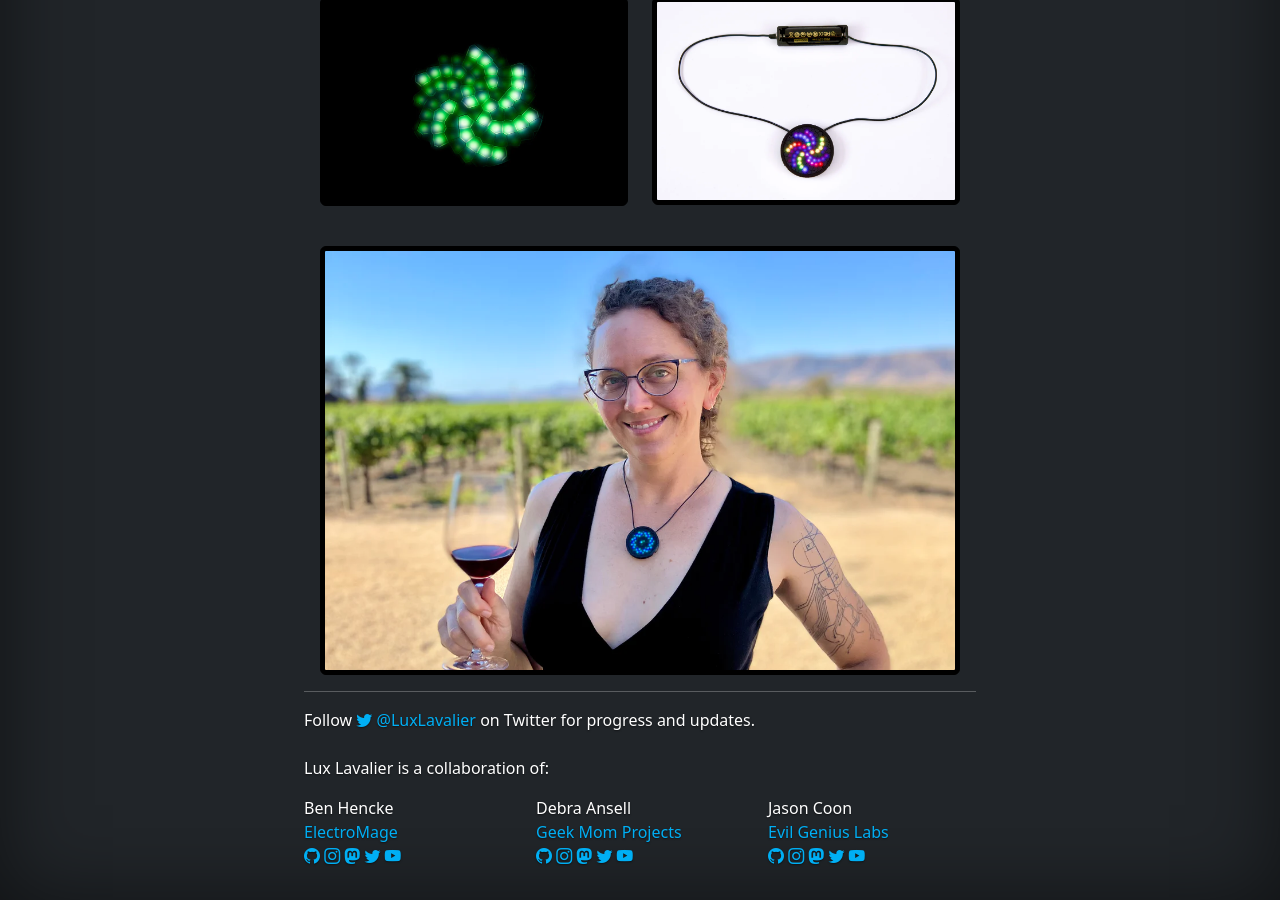
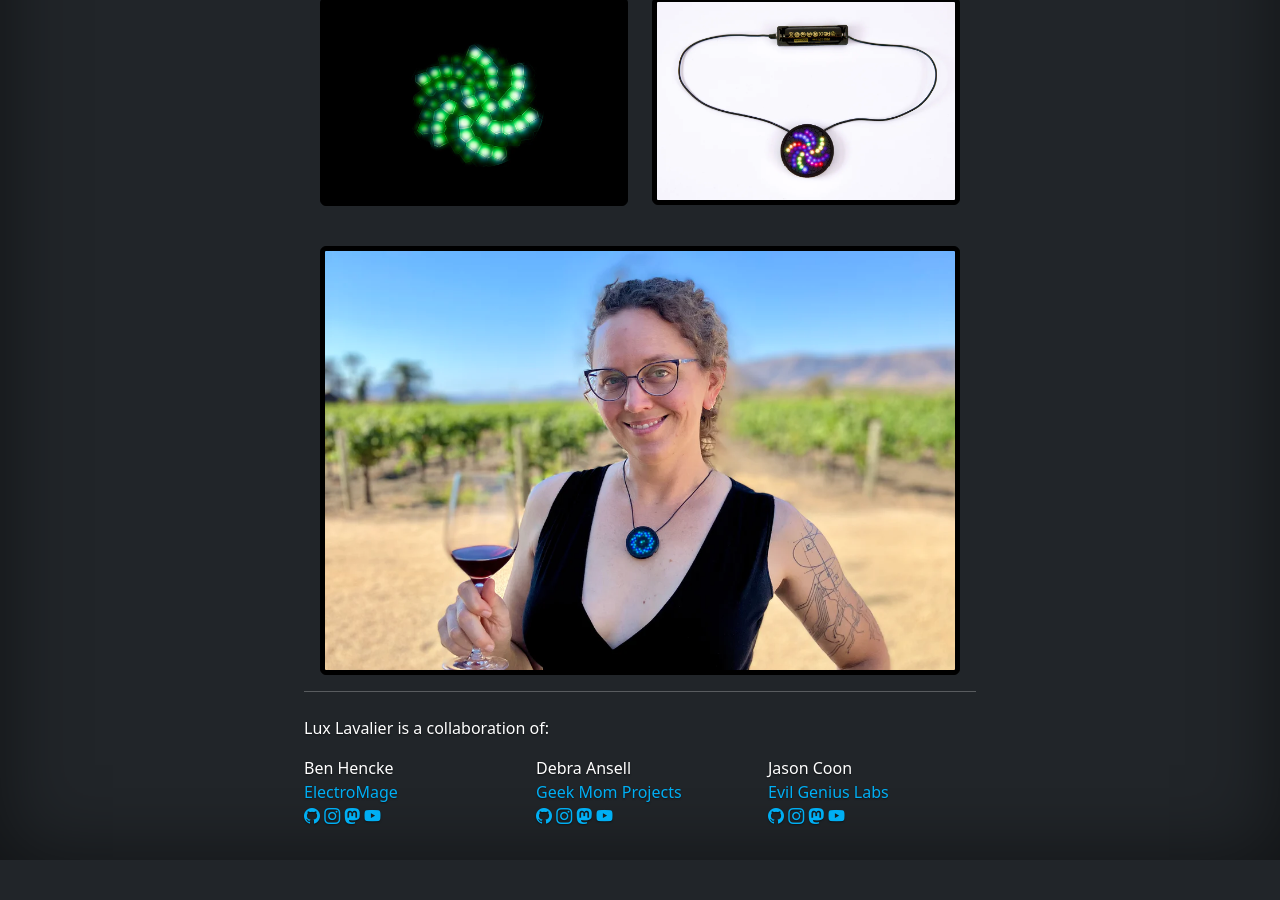
Before and after one commit to LuxLavalier/LuxLavalier.github.io, a Jekyll site: the page built from index.md, in a window 1280 px wide and 900 px high, scrolled down 2720 px. Built offline with Jekyll 4.4.1, drawn with Linux system fonts in a browser that asks for light colours; after the commit the page ends 3580 px from its top, so only the background shows below that.

Commit message:
Deleted Twitter :)

```diff
--- a/_config.yml
+++ b/_config.yml
@@ -8,5 +8,4 @@ plugins:
 google_analytics: G-ZYKK881CJY
 
 github_username: luxlavalier
-twitter_username: evilgeniuslab
 instagram_username: jasoncoon
--- a/_data/members.yml
+++ b/_data/members.yml
@@ -2,7 +2,6 @@
   site_name: ElectroMage
   site_url: electromage.com
   github_username: simap
-  twitter_username: ledmage
   mastodon_instance: leds.social
   mastodon_username: wizard
   instagram_username: electromage_leds
@@ -12,7 +11,6 @@
   site_name: Geek Mom Projects
   site_url: geekmomprojects.com
   github_username: geekmomprojects
-  twitter_username: GeekMomProjects
   mastodon_instance: mastodon.social
   mastodon_username: geekmomprojects
   instagram_username: geekmomprojects
@@ -22,7 +20,6 @@
   site_name: Evil Genius Labs
   site_url: evilgeniuslabs.org
   github_username: jasoncoon
-  twitter_username: jasoncoon_
   mastodon_instance: leds.social
   mastodon_username: jasoncoon
   instagram_username: jasoncoon
--- a/_includes/footer-social.html
+++ b/_includes/footer-social.html
@@ -41,13 +41,6 @@
         >
           <i class="bi bi-mastodon"></i>
         </a>
-        {%- endif -%} {%- if member.twitter_username -%}
-        <a
-          href="https://www.twitter.com/{{ member.twitter_username| cgi_escape | escape }}"
-          title="Follow {{ member.name }} on Twitter"
-        >
-          <i class="bi bi-twitter"></i>
-        </a>
         {%- endif -%} {%- if member.youtube_username -%}
         <a
           href="https://youtube.com/{{ member.youtube_username| cgi_escape | escape }}"
--- a/_includes/footer.html
+++ b/_includes/footer.html
@@ -1,11 +1,5 @@
 <footer class="mt-auto">
   <hr />
-
-  Follow
-  <a href="https://twitter.com/LuxLavalier">
-    <i class="bi bi-twitter"></i> @LuxLavalier
-  </a>
-  on Twitter for progress and updates.
 
   <p class="mt-4">Lux Lavalier is a collaboration of:</p>
 
--- a/_includes/header.html
+++ b/_includes/header.html
@@ -32,11 +32,6 @@
         <li class="nav-item">
           <a class="nav-link" href="/about">About</a>
         </li>
-        <li class="nav-item" title="Follow @LuxLavalier on Twitter">
-          <a class="nav-link" href="https://twitter.com/LuxLavalier">
-            <i class="bi bi-twitter"></i>
-          </a>
-        </li>
       </ul>
     </div>
   </div>
--- a/_includes/icon-twitter.html
+++ /dev/null
@@ -1 +0,0 @@
-<a href="https://twitter.com/{{ include.username }}"><span class="icon icon--twitter">{% include icon-twitter.svg %}</span><span class="username">{{ include.username }}</span></a>
```
Also changed, not shown: code/part1.md (+1 -1 lines).
